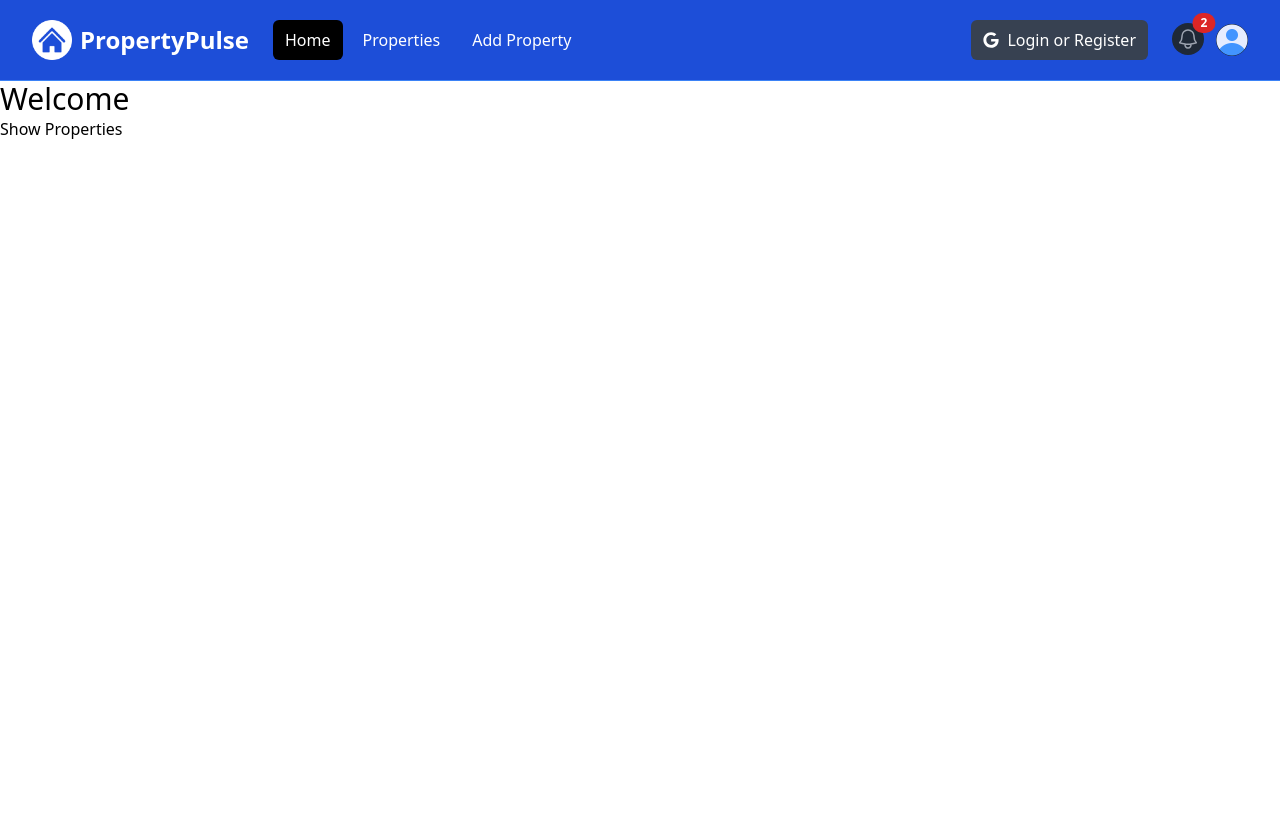
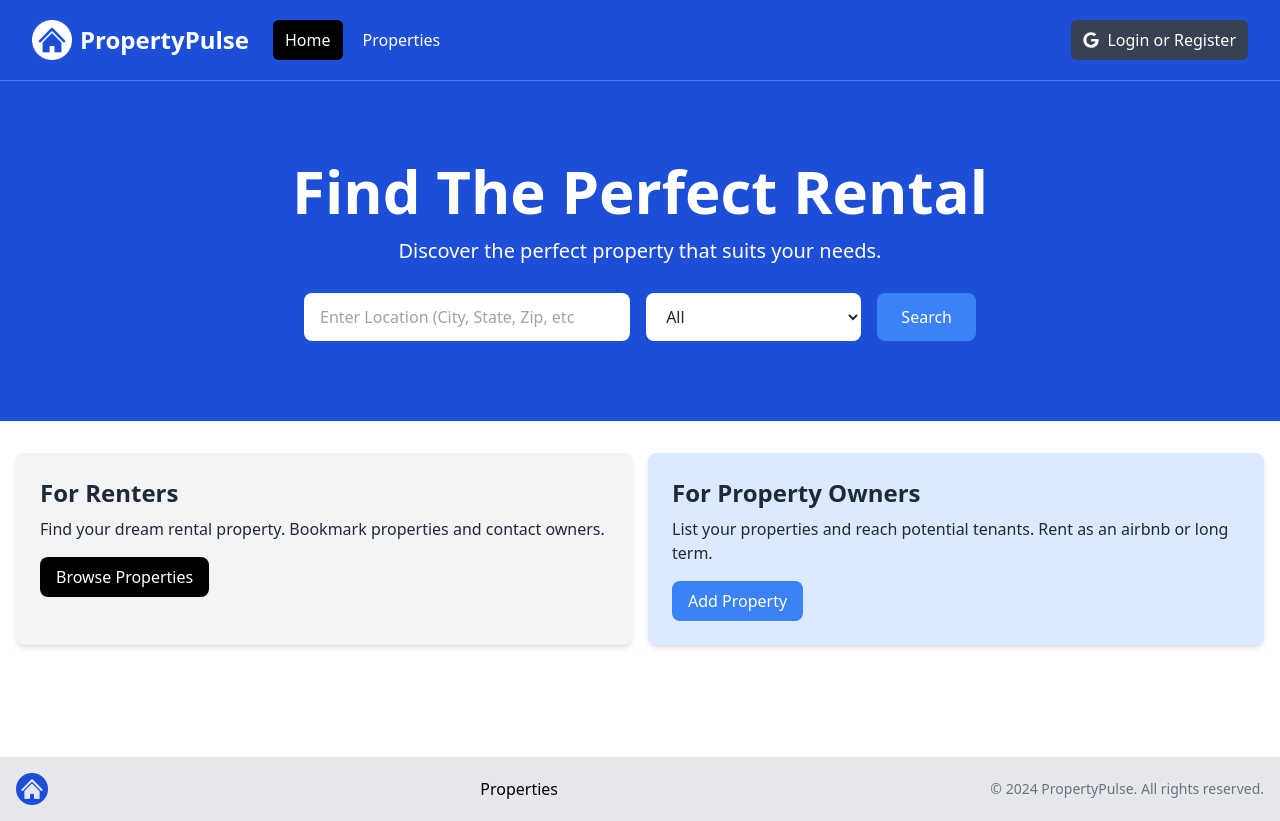
Before and after one commit to manovarun/property-pulse, a Next.js app: page / in a window 1280 px wide. Before the commit the page ends 800 px from the top, so only its background shows below. Built offline with nearby package versions, Linux system fonts and the light colour scheme.

Commit message:
Home Components Update

```diff
--- a/app/layout.jsx
+++ b/app/layout.jsx
@@ -10,6 +10,9 @@ export const metadata = {
 const MainLayout = ({ children }) => {
   return (
     <html lang="en">
+      <head>
+        <link rel="icon" href="/images/logo.png" />
+      </head>
       <body>
         <Navbar />
         <main>{children}</main>
--- a/app/page.jsx
+++ b/app/page.jsx
@@ -1,12 +1,16 @@
+import React from 'react';
+import Hero from '@/components/Hero';
 import Link from 'next/link';
-import React from 'react';
+import InfoBoxes from '@/components/InfoBoxes';
+import Footer from '@/components/Footer';
 
 const HomePage = () => {
   return (
-    <div>
-      <h1 className="text-3xl">Welcome</h1>
-      <Link href="/properties">Show Properties</Link>
-    </div>
+    <>
+      <Hero />
+      <InfoBoxes />
+      <Footer />
+    </>
   );
 };
 
--- /dev/null
+++ b/components/Footer.jsx
@@ -0,0 +1,32 @@
+import Image from 'next/image';
+import Link from 'next/link';
+import React from 'react';
+import logo from '@/assets/images/logo.png';
+
+const Footer = () => {
+  const currentYear = new Date().getFullYear();
+
+  return (
+    <footer className="bg-gray-200 py-4 mt-24">
+      <div className="container mx-auto flex flex-col md:flex-row items-center justify-between px-4">
+        <div className="mb-4 md:mb-0">
+          <Image src={logo} alt="Logo" className="h-8 w-auto" />
+        </div>
+        <div className="flex flex-wrap justify-center md:justify-start mb-4 md:mb-0">
+          <ul className="flex space-x-4">
+            <li>
+              <Link href="/properties">Properties</Link>
+            </li>
+          </ul>
+        </div>
+        <div>
+          <p className="text-sm text-gray-500 mt-2 md:mt-0">
+            &copy; {currentYear} PropertyPulse. All rights reserved.
+          </p>
+        </div>
+      </div>
+    </footer>
+  );
+};
+
+export default Footer;
--- /dev/null
+++ b/components/Hero.jsx
@@ -0,0 +1,58 @@
+import React from 'react';
+
+const Hero = () => {
+  return (
+    <section className="bg-blue-700 py-20 mb-4">
+      <div className="max-w-7xl mx-auto px-4 sm:px-6 lg:px-8 flex flex-col items-center">
+        <div className="text-center">
+          <h1 className="text-4xl font-extrabold text-white sm:text-5xl md:text-6xl">
+            Find The Perfect Rental
+          </h1>
+          <p className="my-4 text-xl text-white">
+            Discover the perfect property that suits your needs.
+          </p>
+        </div>
+        <form className="mt-3 mx-auto max-w-2xl w-full flex flex-col md:flex-row items-center">
+          <div className="w-full md:w-3/5 md:pr-2 mb-4 md:mb-0">
+            <label htmlFor="location" className="sr-only">
+              Location
+            </label>
+            <input
+              type="text"
+              id="location"
+              placeholder="Enter Location (City, State, Zip, etc"
+              className="w-full px-4 py-3 rounded-lg bg-white text-gray-800 focus:outline-none focus:ring focus:ring-blue-500"
+            />
+          </div>
+          <div className="w-full md:w-2/5 md:pl-2">
+            <label htmlFor="property-type" className="sr-only">
+              Property Type
+            </label>
+            <select
+              id="property-type"
+              className="w-full px-4 py-3 rounded-lg bg-white text-gray-800 focus:outline-none focus:ring focus:ring-blue-500"
+            >
+              <option value="All">All</option>
+              <option value="Apartment">Apartment</option>
+              <option value="Studio">Studio</option>
+              <option value="Condo">Condo</option>
+              <option value="House">House</option>
+              <option value="Cabin Or Cottage">Cabin or Cottage</option>
+              <option value="Loft">Loft</option>
+              <option value="Room">Room</option>
+              <option value="Other">Other</option>
+            </select>
+          </div>
+          <button
+            type="submit"
+            className="md:ml-4 mt-4 md:mt-0 w-full md:w-auto px-6 py-3 rounded-lg bg-blue-500 text-white hover:bg-blue-600 focus:outline-none focus:ring focus:ring-blue-500"
+          >
+            Search
+          </button>
+        </form>
+      </div>
+    </section>
+  );
+};
+
+export default Hero;
--- /dev/null
+++ b/components/InfoBox.jsx
@@ -0,0 +1,24 @@
+import React from 'react';
+
+const InfoBox = ({
+  heading,
+  backgroundColor = 'bg-gray-100',
+  textColor = 'text-gray-800',
+  buttonInfo,
+  children,
+}) => {
+  return (
+    <div className={`${backgroundColor} p-6 rounded-lg shadow-md`}>
+      <h2 className={`${textColor} text-2xl font-bold`}>{heading}</h2>
+      <p className={`${textColor} mt-2 mb-4`}>{children}</p>
+      <a
+        href={buttonInfo.link}
+        className={`inline-block ${buttonInfo.backgroundColor} text-white rounded-lg px-4 py-2 hover:opacity-80`}
+      >
+        {buttonInfo.text}
+      </a>
+    </div>
+  );
+};
+
+export default InfoBox;
--- /dev/null
+++ b/components/InfoBoxes.jsx
@@ -0,0 +1,39 @@
+import React from 'react';
+import InfoBox from './InfoBox';
+
+const InfoBoxes = () => {
+  return (
+    <section>
+      <div className="container-xl lg:container m-auto">
+        <div className="grid grid-cols-1 md:grid-cols-2 gap-4 p-4 rounded-lg">
+          <InfoBox
+            heading="For Renters"
+            backgroundColor="bg-gray-100"
+            buttonInfo={{
+              text: 'Browse Properties',
+              link: '/properties',
+              backgroundColor: 'bg-black',
+            }}
+          >
+            Find your dream rental property. Bookmark properties and contact
+            owners.
+          </InfoBox>
+          <InfoBox
+            heading="For Property Owners"
+            backgroundColor="bg-blue-100"
+            buttonInfo={{
+              text: 'Add Property',
+              link: '/properties/add',
+              backgroundColor: 'bg-blue-500',
+            }}
+          >
+            List your properties and reach potential tenants. Rent as an airbnb
+            or long term.
+          </InfoBox>
+        </div>
+      </div>
+    </section>
+  );
+};
+
+export default InfoBoxes;
--- a/components/Navbar.jsx
+++ b/components/Navbar.jsx
@@ -1,6 +1,7 @@
 'use client';
 import { useState } from 'react';
 import Link from 'next/link';
+import { usePathname } from 'next/navigation';
 import Image from 'next/image';
 import logo from '@/assets/images/logo-white.png';
 import profileDefault from '@/assets/images/profile.png';
@@ -9,6 +10,9 @@ import { FaGoogle } from 'react-icons/fa';
 const Navbar = () => {
   const [isMobileMenuOpen, setIsMobileMenuOpen] = useState(false);
   const [isProfileMenuOpen, setIsProfileMenuOpen] = useState(false);
+  const [isLoggedIn, setIsLoggedIn] = useState(false);
+
+  const pathname = usePathname();
 
   return (
     <nav className="bg-blue-700 border-b border-blue-500">
@@ -57,27 +61,36 @@ const Navbar = () => {
               <div className="flex space-x-2">
                 <Link
                   href="/"
-                  className="text-white bg-black hover:bg-gray-900 hover:text-white rounded-md px-3 py-2"
+                  className={`${
+                    pathname === '/' ? 'bg-black' : ''
+                  } text-white hover:bg-gray-900 hover:text-white rounded-md px-3 py-2`}
                 >
                   Home
                 </Link>
                 <Link
                   href="/properties"
-                  className="text-white hover:bg-gray-900 hover:text-white rounded-md px-3 py-2"
+                  className={`${
+                    pathname === '/properties' ? 'bg-black' : ''
+                  } text-white hover:bg-gray-900 hover:text-white rounded-md px-3 py-2`}
                 >
                   Properties
                 </Link>
+                {isLoggedIn && (
                   <Link
                     href="/properties/add"
-                  className="text-white hover:bg-gray-900 hover:text-white rounded-md px-3 py-2"
+                    className={`${
+                      pathname === '/properties/add' ? 'bg-black' : ''
+                    } text-white hover:bg-gray-900 hover:text-white rounded-md px-3 py-2`}
                   >
                     Add Property
                   </Link>
+                )}
               </div>
             </div>
           </div>
 
           {/* <!-- Right Side Menu (Logged Out) --> */}
+          {!isLoggedIn && (
             <div className="hidden md:block md:ml-6">
               <div className="flex items-center">
                 <button className="flex items-center text-white bg-gray-700 hover:bg-gray-900 hover:text-white rounded-md px-3 py-2">
@@ -86,8 +99,10 @@ const Navbar = () => {
                 </button>
               </div>
             </div>
+          )}
 
           {/* <!-- Right Side Menu (Logged In) --> */}
+          {isLoggedIn && (
             <div className="absolute inset-y-0 right-0 flex items-center pr-2 md:static md:inset-auto md:ml-6 md:pr-0">
               <Link href="/messages" className="relative group">
                 <button
@@ -178,6 +193,7 @@ const Navbar = () => {
                 )}
               </div>
             </div>
+          )}
         </div>
       </div>
 
@@ -187,26 +203,36 @@ const Navbar = () => {
           <div className="space-y-1 px-2 pb-3 pt-2">
             <Link
               href="/"
-              className="bg-gray-900 text-white block rounded-md px-3 py-2 text-base font-medium"
+              className={`${
+                pathname === '/' ? 'bg-black' : ''
+              } text-white block rounded-md px-3 py-2 text-base font-medium`}
             >
               Home
             </Link>
             <Link
               href="/properties"
-              className="text-gray-300 hover:bg-gray-700 hover:text-white block rounded-md px-3 py-2 text-base font-medium"
+              className={`${
+                pathname === '/properties' ? 'bg-black' : ''
+              } text-white block rounded-md px-3 py-2 text-base font-medium`}
             >
               Properties
             </Link>
+            {isLoggedIn && (
               <Link
                 href="/properties/add"
-              className="text-gray-300 hover:bg-gray-700 hover:text-white block rounded-md px-3 py-2 text-base font-medium"
+                className={`${
+                  pathname === '/properties/add' ? 'bg-black' : ''
+                } text-white block rounded-md px-3 py-2 text-base font-medium`}
               >
                 Add Property
               </Link>
+            )}
+            {!isLoggedIn && (
               <button className="flex items-center text-white bg-gray-700 hover:bg-gray-900 hover:text-white rounded-md px-3 py-2 my-4">
                 <FaGoogle className="text-white mr-2" />
                 <span>Login or Register</span>
               </button>
+            )}
           </div>
         </div>
       )}
```
Lines whose indentation alone changed are shown as unchanged.
